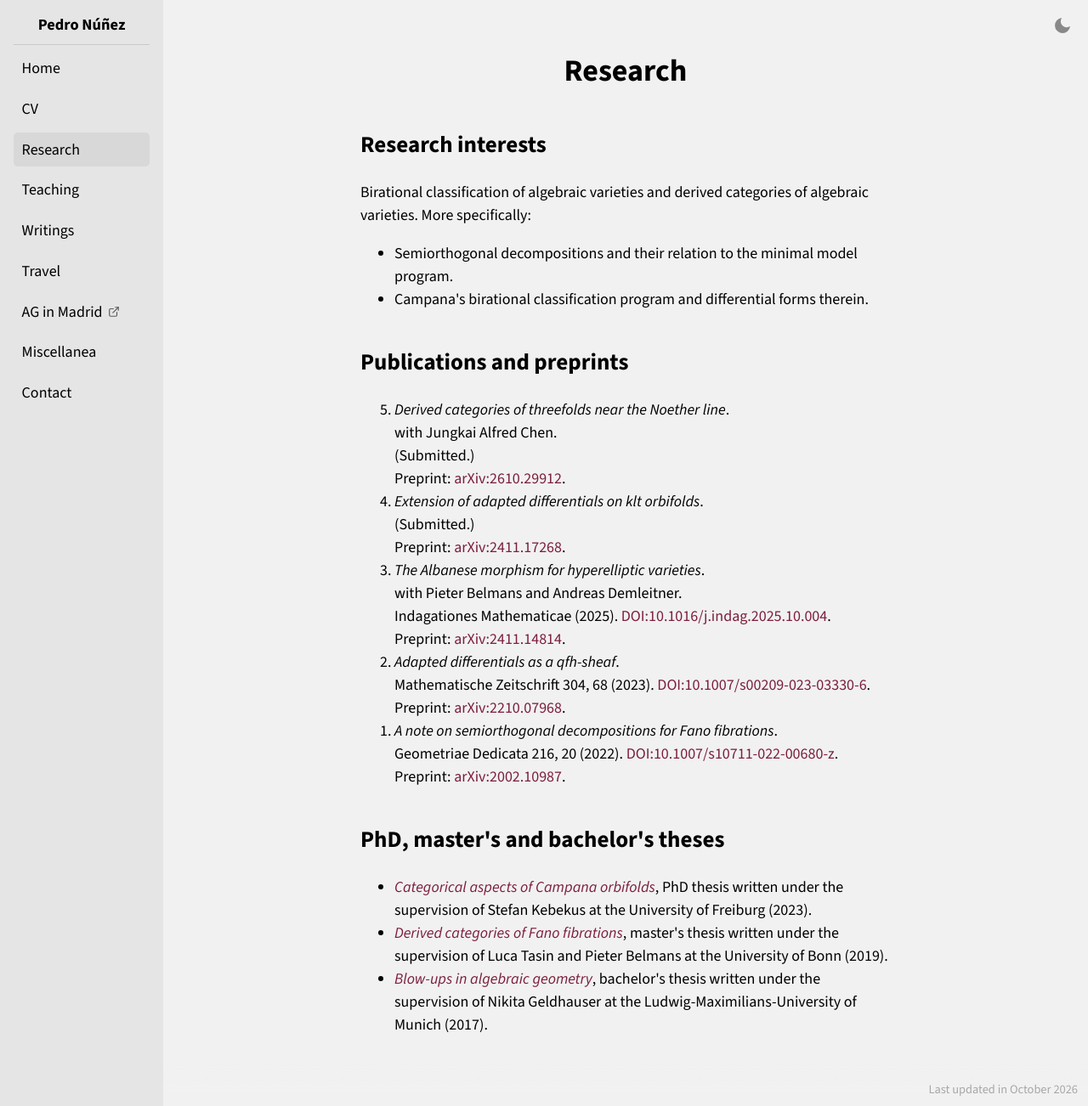
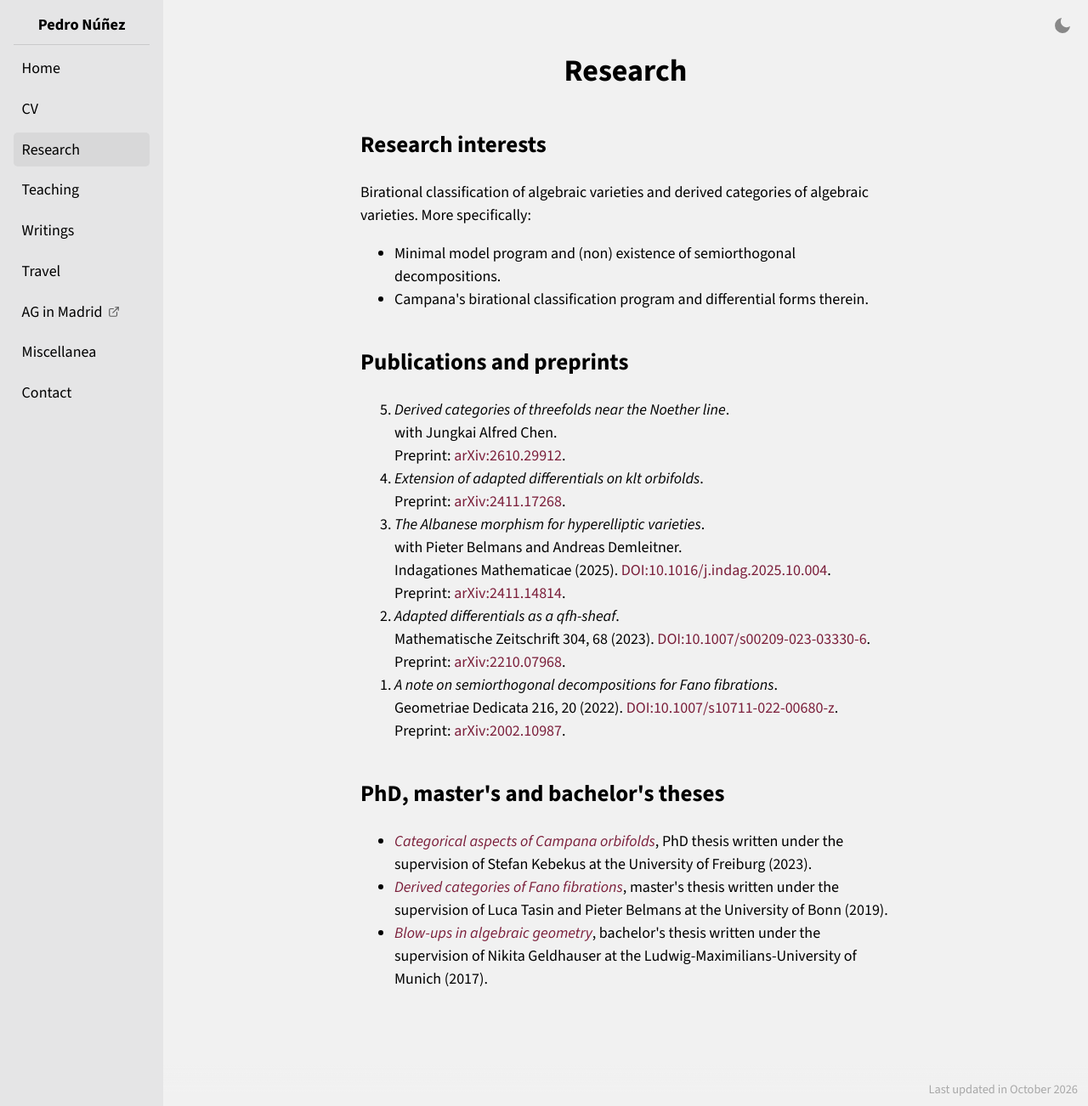
Before and after one commit to pedro-nunez/pedro-nunez.github.io, a Jekyll site: the page built from research.md, in a window 1280 px wide and 1302 px high. Shown: the whole window at 85% size. Built offline with Jekyll 4.4.1, drawn with Linux system fonts in a browser that asks for light colours.

Commit message:
Remove submitted comment on preprints

```diff
--- a/cv.md
+++ b/cv.md
@@ -51,7 +51,6 @@
     <br>{{ pub.journal }} ({{ pub.date }}).
     {% if pub.doi %} <a href="https://doi.org/{{ pub.doi }}" class="cv-page-link">DOI:{{ pub.doi }}</a>.{% endif %}
     {% else %}
-    <br>(Submitted.)
     {% endif %}
     {% if pub.arxiv %}
     <br>Preprint: <a href="https://arxiv.org/abs/{{ pub.arxiv }}" class="cv-page-link">arXiv:{{ pub.arxiv }}</a>.
--- a/research.md
+++ b/research.md
@@ -12,7 +12,7 @@
 of algebraic varieties. More specifically:</p>
 
 <ul>
-  <li>Semiorthogonal decompositions and their relation to the minimal model program.</li>
+  <li>Minimal model program and (non) existence of semiorthogonal decompositions.</li>
   <li>Campana's birational classification program and differential forms therein.</li>
 </ul>
 
@@ -30,7 +30,6 @@
     <br>{{ pub.journal }} ({{ pub.date }}).
     {% if pub.doi %} <a href="https://doi.org/{{ pub.doi }}" class="paper-link">DOI:{{ pub.doi }}</a>.{% endif %}
     {% else %}
-    <br>(Submitted.)
     {% endif %}
     {% if pub.arxiv %}
     <br>Preprint: <a href="https://arxiv.org/abs/{{ pub.arxiv }}" class="paper-link">arXiv:{{ pub.arxiv }}</a>.
```
Also changed, not shown: index.md (+1 -1 lines).
